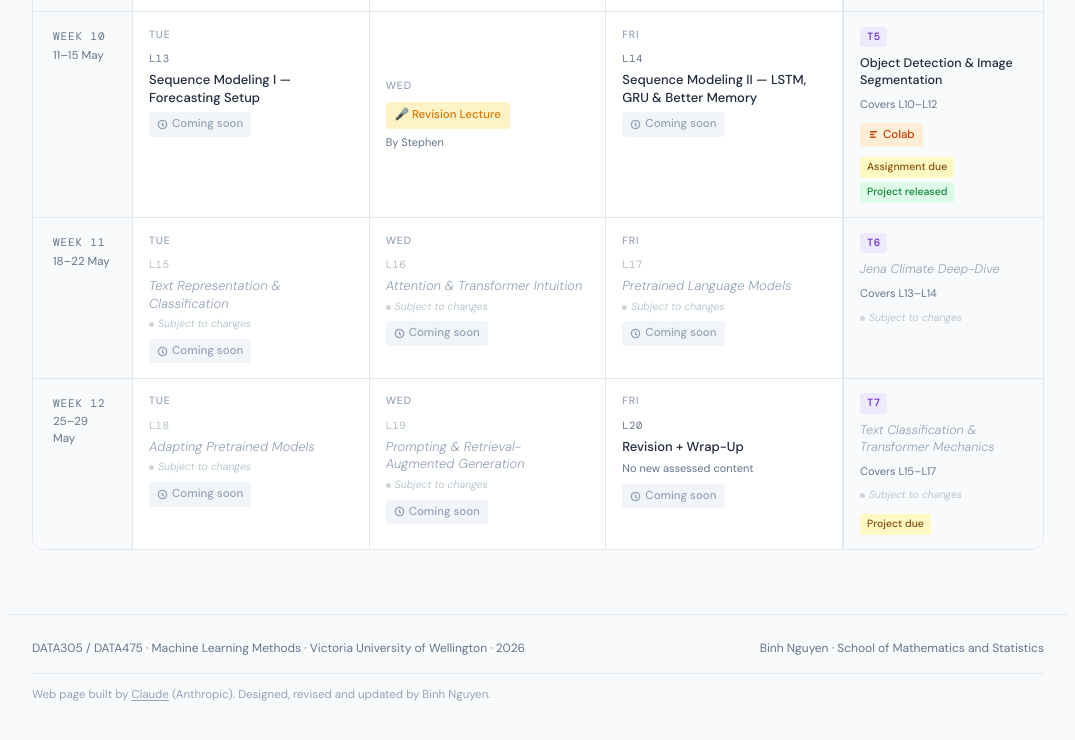
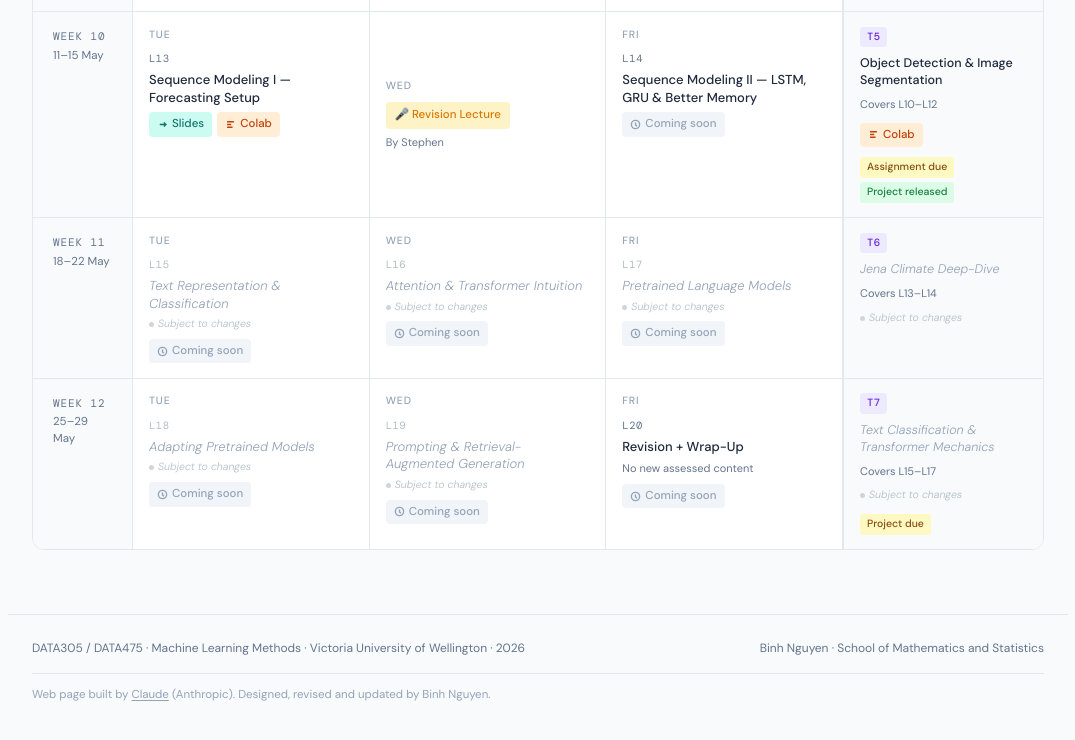
Before and after one commit to ngphubinh/data305_2026, a plain HTML site: page index.html in a window 1280 px wide. Shown: the part 1194-1934 px from the top of the page, without its empty margins (102-1177 px from the left). Drawn offline with nearby package versions, Linux system fonts and the light colour scheme.

Commit message:
Add files via upload

```diff
--- a/index.html
+++ b/index.html
@@ -409,7 +409,8 @@
           <div class="lec-num">L13</div>
           <div class="lec-title">Sequence Modeling I — Forecasting Setup</div>
           <div class="link-row">
-            <span class="btn soon"><svg viewBox="0 0 16 16" fill="none" stroke="currentColor" stroke-width="2"><circle cx="8" cy="8" r="6"/><path d="M8 5v3.5l2 2"/></svg>Coming soon</span>
+            <a class="btn slides" href="https://ngphubinh.github.io/data305_2026/L13_Sequence_Modeling_I.pdf" target="_blank"><svg viewBox="0 0 16 16" fill="none" stroke="currentColor" stroke-width="2"><path d="M4 8h8M10 5l3 3-3 3"/></svg>Slides</a>
+            <a class="btn colab" href="https://colab.research.google.com/drive/1oaqPHiRozTQC-L9EDvmlhYwKOn_NM7k1?usp=sharing" target="_blank"><svg viewBox="0 0 16 16" fill="none" stroke="currentColor" stroke-width="2"><path d="M3 4h10M3 8h6M3 12h8"/></svg>Colab</a>
           </div>
         </div>
       </div>
```
